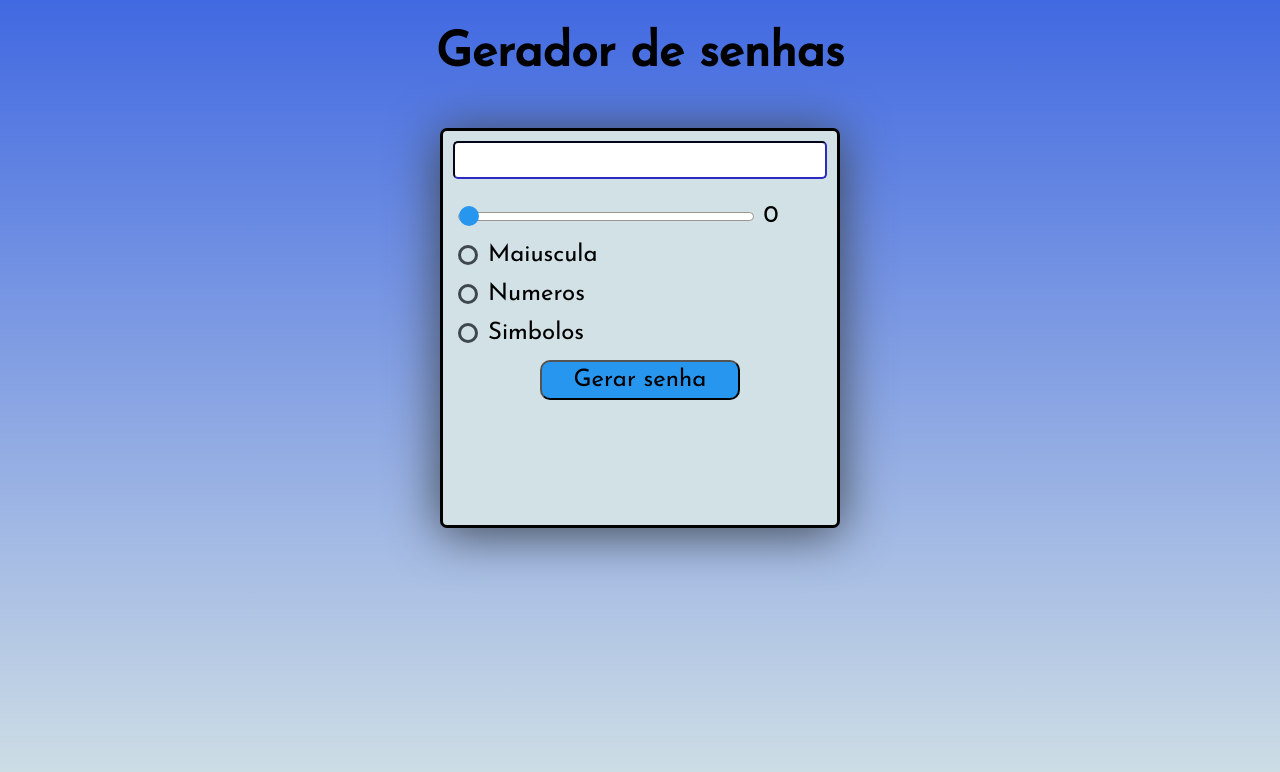
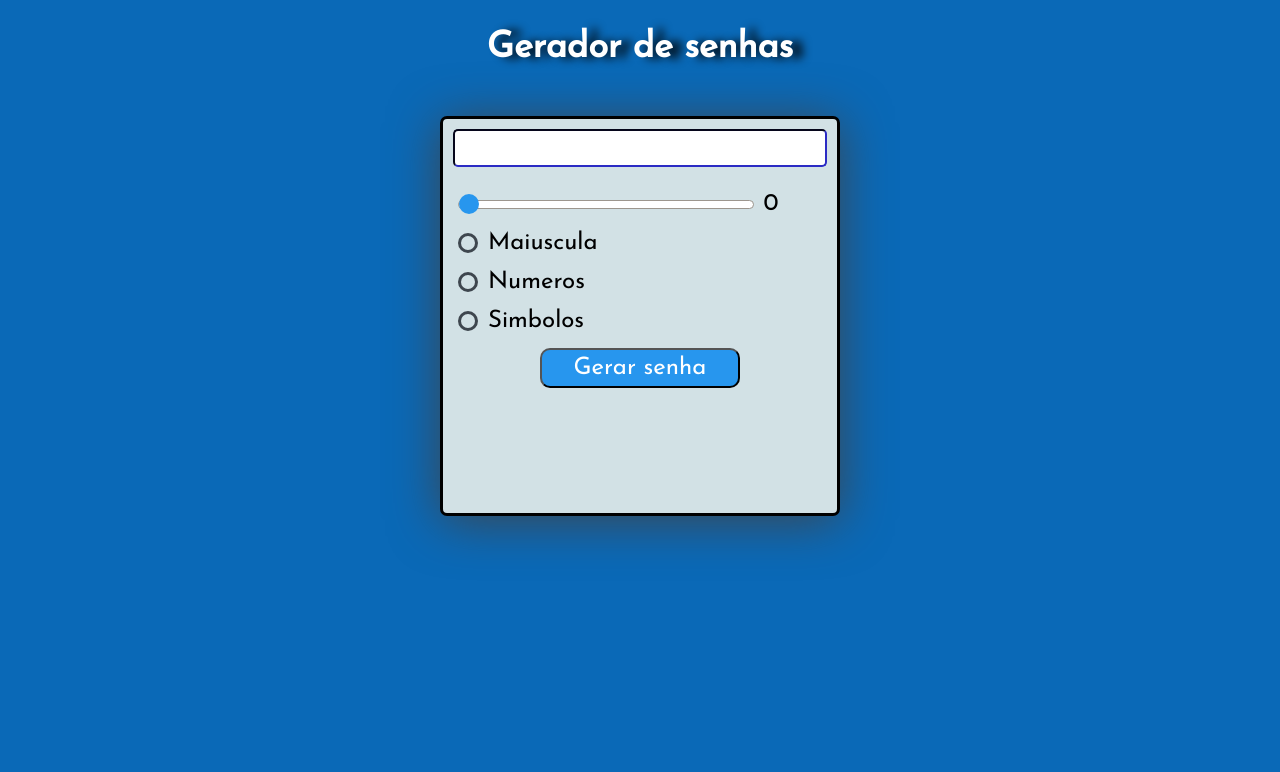
Before and after one commit to PedroViny/gerador-de-senhas, a plain HTML site: page gerador de senhas/index.html in a window 1280 px wide. Drawn offline with Linux system fonts and the light colour scheme.

Commit message:
mudei o estilo

```diff
--- a/gerador de senhas/style.css
+++ b/gerador de senhas/style.css
@@ -22,14 +22,16 @@ body{
     flex-direction: column;
     align-items: center;
     height: 100vh;
-    background-image: linear-gradient(to top, var(--ice), var(--RoyalBlue));
+    background-color: #0a69b7;
 }
 
 header h1{
     display: flex;
     justify-content: center;
-    font-size: 2rem;
+    font-size: 1.5rem;
     padding: 30px;
+    color: white;
+    text-shadow: 10px 1px 10px black;
 }
 
 main{
@@ -115,4 +117,10 @@ main div{
     height: 40px;
     background-color: var(--blue);
     border-radius: 10px;
+    color: white;
+
 }
+
+.gerar-senha:hover{
+    background-color: #191970
+}
```
